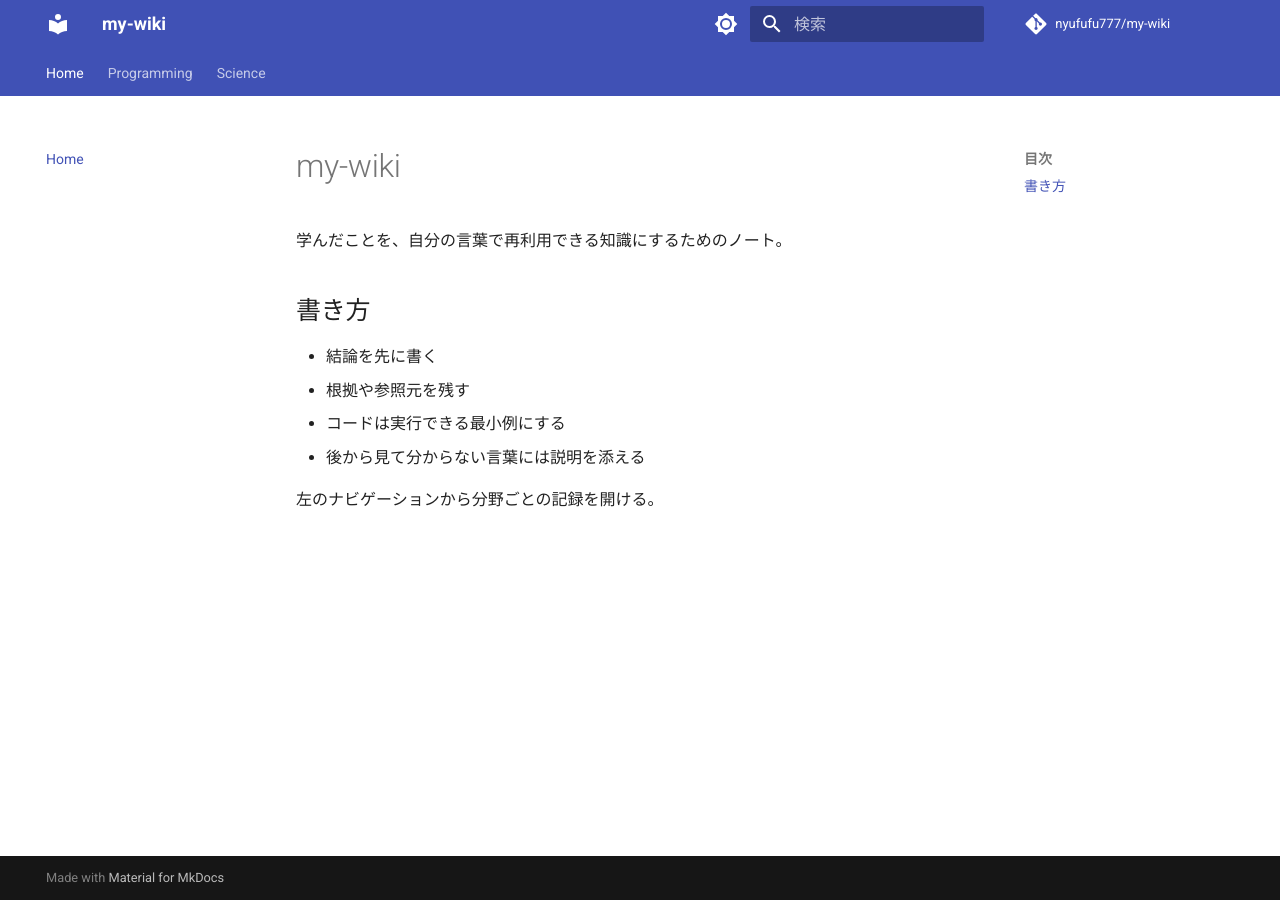
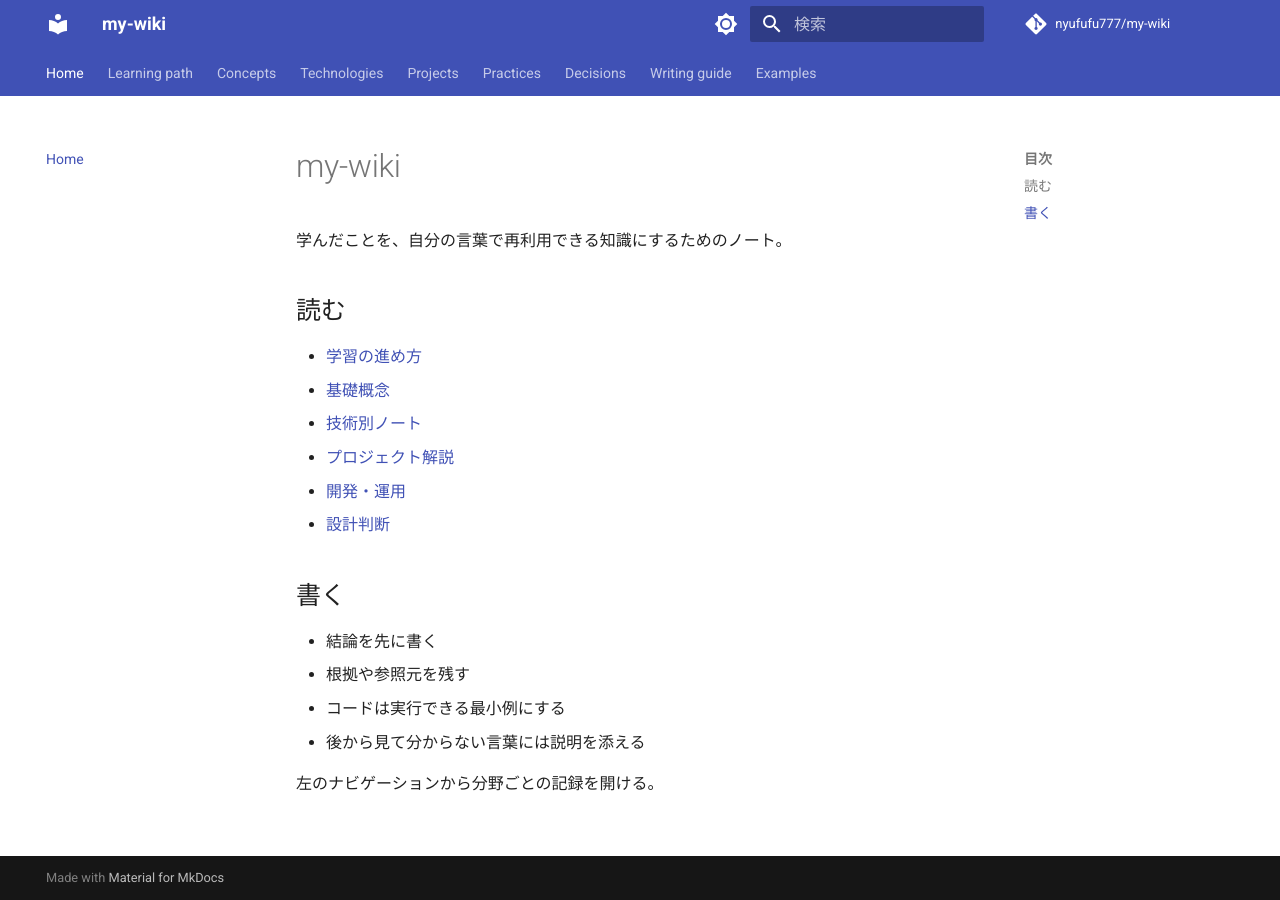
Before and after one commit to nyufufu777/my-wiki, an MkDocs documentation site: the page built from docs/index.md, in a window 1280 px wide. Built offline with MkDocs 1.6.1 and Material for MkDocs 9.7.7, drawn with Linux system fonts in a browser that asks for light colours; comment, search, counter and statistics services are not loaded.

Commit message:
Integrate wiki navigation with site

```diff
--- a/docs/index.md
+++ b/docs/index.md
@@ -2,7 +2,16 @@
 
 学んだことを、自分の言葉で再利用できる知識にするためのノート。
 
-## 書き方
+## 読む
+
+- [学習の進め方](learning-path/README.md)
+- [基礎概念](concepts/README.md)
+- [技術別ノート](technologies/README.md)
+- [プロジェクト解説](projects/README.md)
+- [開発・運用](practices/README.md)
+- [設計判断](decisions/README.md)
+
+## 書く
 
 - 結論を先に書く
 - 根拠や参照元を残す
--- a/mkdocs.yml
+++ b/mkdocs.yml
@@ -52,7 +52,13 @@ markdown_extensions:
 
 nav:
   - Home: index.md
-  - Programming:
+  - Learning path: learning-path/README.md
+  - Concepts: concepts/README.md
+  - Technologies: technologies/README.md
+  - Projects: projects/README.md
+  - Practices: practices/README.md
+  - Decisions: decisions/README.md
+  - Writing guide: writing-guide.md
+  - Examples:
       - Python: programming/python.md
-  - Science:
       - Neuroscience: science/neuroscience.md
```
Also changed, not shown: docs/writing-guide.md (+1 -1 lines).
